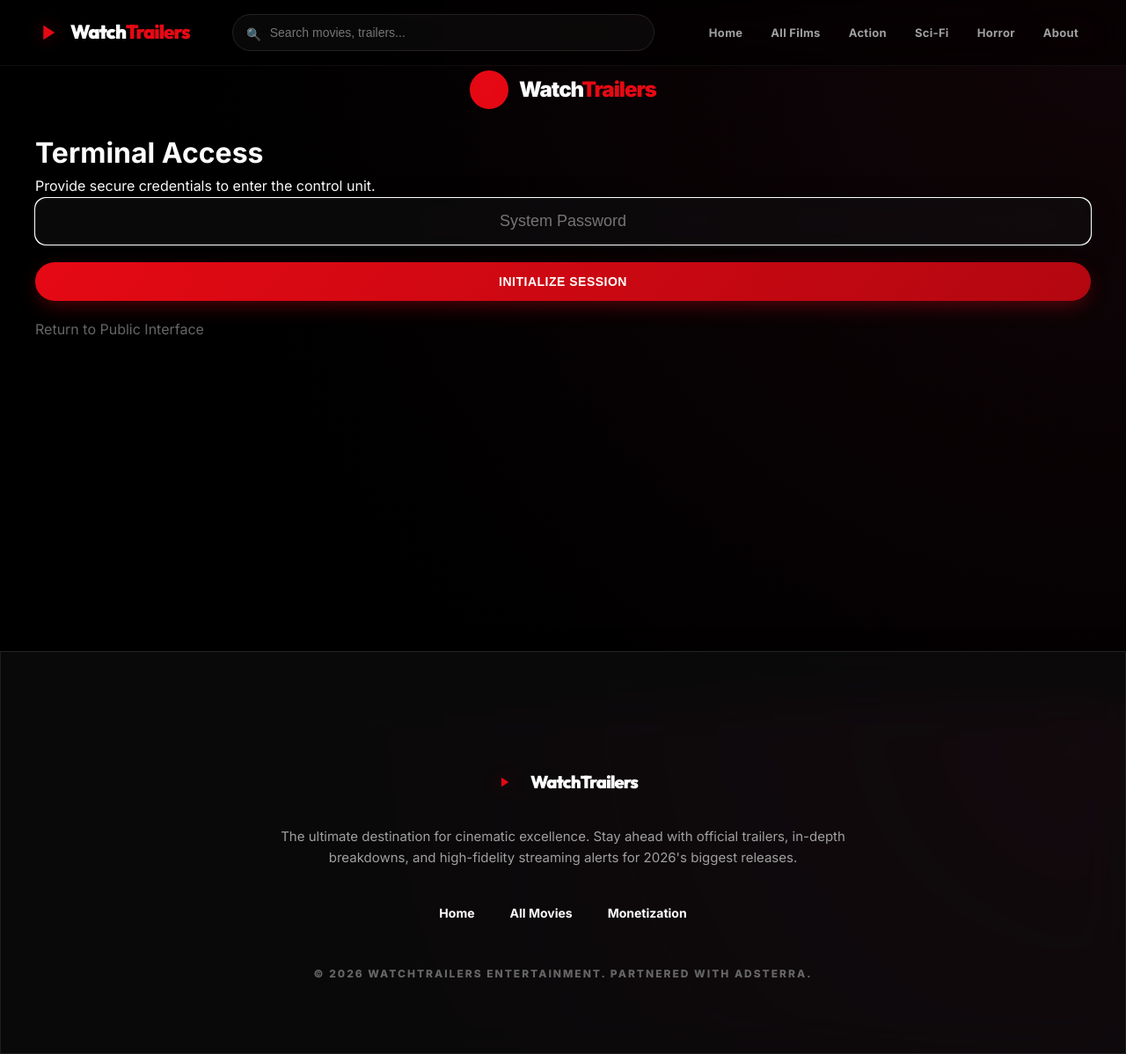
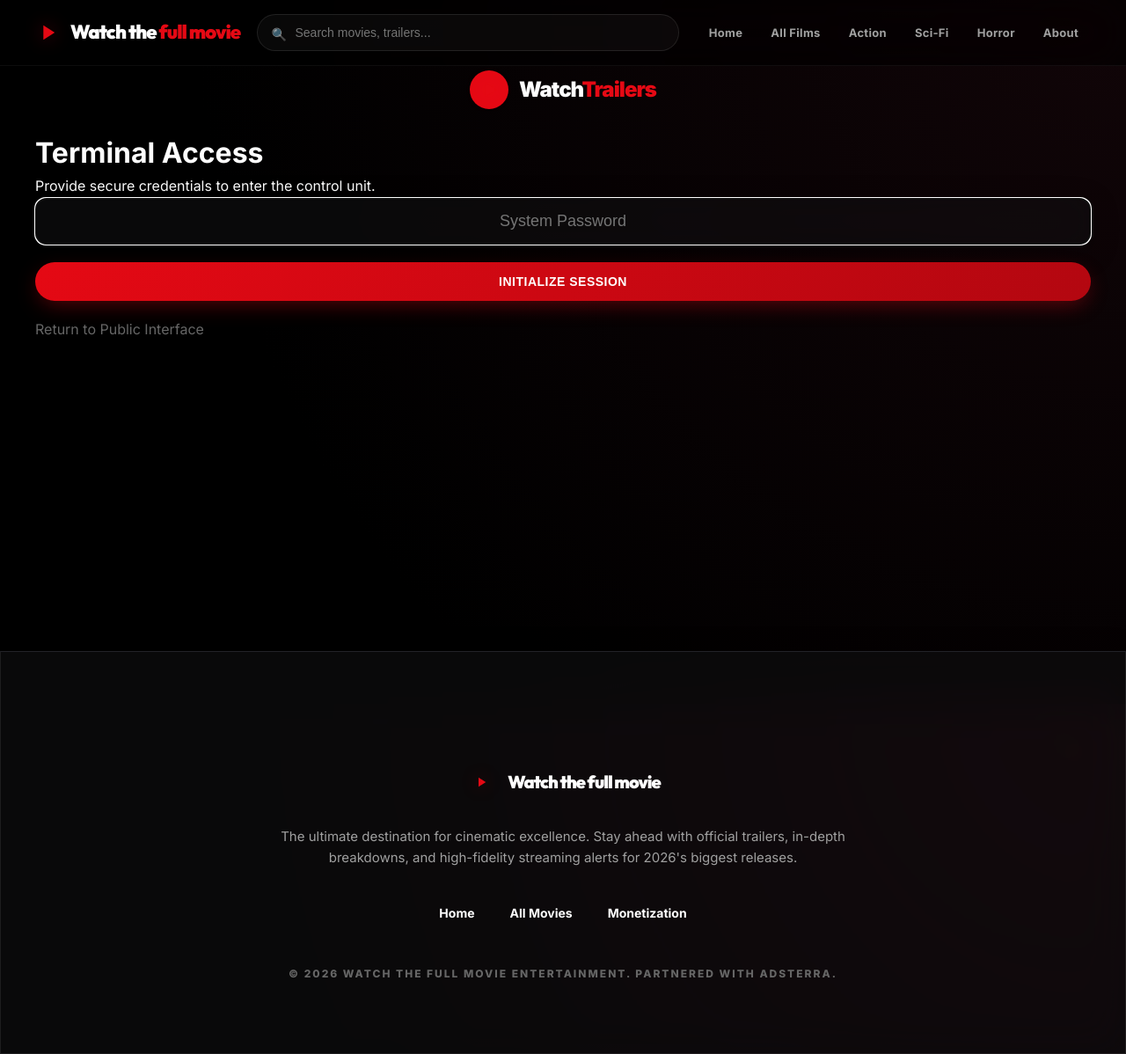
Before and after one commit to Anvirrr-001/adweb-movies, a Next.js app: page /dashboard in a window 1280 px wide. Shown: the whole page at 88% size. Built offline with nearby package versions, Linux system fonts and the light colour scheme.

Commit message:
feat: change website name to 'Watch the full movie'

```diff
--- a/src/app/layout.tsx
+++ b/src/app/layout.tsx
@@ -81,7 +81,7 @@ export default function RootLayout({
                 <div className="logo-symbol">
                   <svg viewBox="0 0 24 24"><path d="M8 5v14l11-7z"/></svg>
                 </div>
-                <span className="brand-name">Watch<span>Trailers</span></span>
+                <span className="brand-name">Watch the<span> full movie</span></span>
               </Link>
 
               <SearchBar />
@@ -107,7 +107,7 @@ export default function RootLayout({
                  <div className="logo-symbol" style={{ width: '36px', height: '36px' }}>
                     <svg viewBox="0 0 24 24" style={{ width: '18px' }}><path d="M8 5v14l11-7z"/></svg>
                  </div>
-                 <span className="brand-name" style={{ fontSize: '20px' }}>WatchTrailers</span>
+                 <span className="brand-name" style={{ fontSize: '20px' }}>Watch the full movie</span>
               </div>
               <p style={{ color: 'var(--text-secondary)', maxWidth: '700px', margin: '0 auto 40px', fontSize: '15px' }}>
                 The ultimate destination for cinematic excellence. Stay ahead with official trailers,
@@ -119,7 +119,7 @@ export default function RootLayout({
                  <Link href="/dashboard" style={{ color: '#fff', fontSize: '14px', textDecoration: 'none', fontWeight: 700 }}>Monetization</Link>
               </div>
               <p style={{ color: 'var(--text-muted)', fontSize: '12px', fontWeight: 800, letterSpacing: '2px' }}>
-                &copy; {new Date().getFullYear()} WATCHTRAILERS ENTERTAINMENT. PARTNERED WITH ADSTERRA.
+                &copy; {new Date().getFullYear()} WATCH THE FULL MOVIE ENTERTAINMENT. PARTNERED WITH ADSTERRA.
               </p>
             </div>
           </footer>
--- a/src/lib/settings.json
+++ b/src/lib/settings.json
@@ -11,7 +11,7 @@
     "verification_tag": ""
   },
   "site": {
-    "title": "WatchTrailers",
+    "title": "Watch the full movie",
     "description": "Premium Movie Trailer Portal",
     "ads_txt": ""
   }
```
